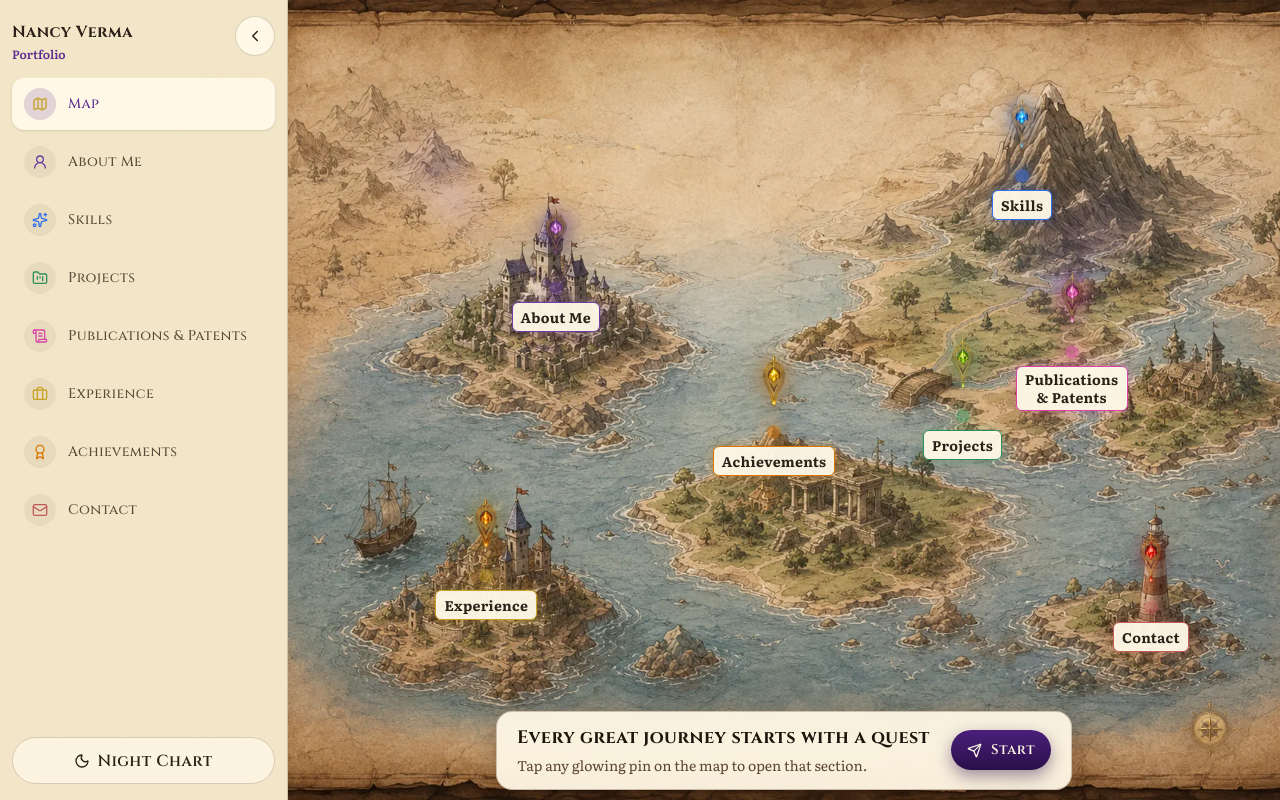
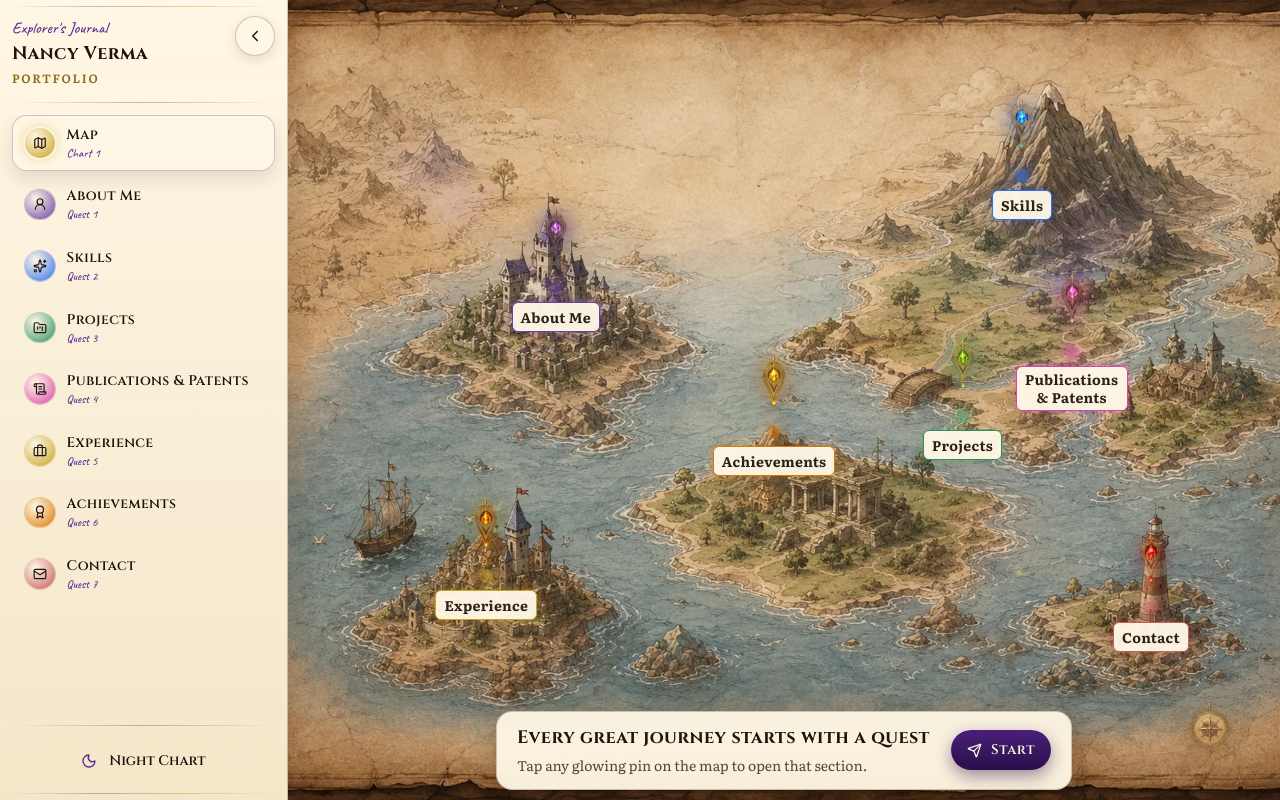
Before and after one commit to Nancy20052020/Nancy_portfolio_new, a Next.js app: page / in a window 1280 px wide. Built offline with nearby package versions, Linux system fonts and the light colour scheme.

Commit message:
Restyle sidebar as a parchment quest journal
Replace the plain panel with aged parchment textures, gem-colored
quest markers, and Explorer's Journal branding so navigation matches
the map theme.

Co-authored-by: Nancy20052020 <Nancy20052020@users.noreply.github.com>

```diff
--- a/src/app/globals.css
+++ b/src/app/globals.css
@@ -526,6 +526,105 @@ button[aria-current="page"] .map-quest-pin {
   animation: pin-ground-pulse 2.4s ease-in-out infinite;
 }
 
+/* Quest journal sidebar — parchment panel matching the map theme */
+.quest-sidebar {
+  background:
+    linear-gradient(180deg, rgba(255, 248, 230, 0.97), rgba(243, 230, 201, 0.95)),
+    repeating-linear-gradient(
+      -8deg,
+      transparent,
+      transparent 12px,
+      rgba(90, 60, 30, 0.03) 12px,
+      rgba(90, 60, 30, 0.03) 13px
+    );
+  border-right: 1.5px solid rgba(90, 60, 30, 0.28);
+  box-shadow: 8px 0 28px rgba(40, 20, 10, 0.18);
+}
+
+.quest-sidebar-inner {
+  position: relative;
+}
+
+.quest-sidebar-inner::before,
+.quest-sidebar-inner::after {
+  content: "";
+  position: absolute;
+  left: 0.65rem;
+  right: 0.65rem;
+  height: 1px;
+  background: linear-gradient(90deg, transparent, rgba(91, 45, 145, 0.35), rgba(201, 162, 39, 0.45), transparent);
+  pointer-events: none;
+}
+
+.quest-sidebar-inner::before {
+  top: 0.35rem;
+}
+
+.quest-sidebar-inner::after {
+  bottom: 0.35rem;
+}
+
+.quest-sidebar-rule {
+  height: 1px;
+  background: linear-gradient(90deg, transparent, rgba(90, 60, 30, 0.35), transparent);
+}
+
+.quest-sidebar-icon-btn {
+  display: inline-flex;
+  min-height: 2.5rem;
+  min-width: 2.5rem;
+  align-items: center;
+  justify-content: center;
+  border-radius: 999px;
+  border: 1.5px solid rgba(90, 60, 30, 0.28);
+  background: color-mix(in srgb, #fff8e6 90%, transparent);
+  color: #1f140c;
+  box-shadow: 0 4px 12px rgba(40, 20, 10, 0.12);
+}
+
+.quest-nav-item {
+  display: flex;
+  min-height: 2.85rem;
+  align-items: center;
+  gap: 0.75rem;
+  border-radius: 0.9rem;
+  border: 1px solid transparent;
+  padding: 0.55rem 0.75rem;
+  text-align: left;
+  transition: background 0.2s ease, border-color 0.2s ease, transform 0.2s ease, box-shadow 0.2s ease;
+  background: transparent;
+  cursor: pointer;
+}
+
+.quest-nav-item:hover {
+  background: rgba(255, 248, 230, 0.72);
+  border-color: rgba(90, 60, 30, 0.16);
+  transform: translateY(-1px);
+}
+
+.quest-nav-item-active {
+  background: color-mix(in srgb, #fff8e6 92%, transparent);
+  border-color: rgba(91, 45, 145, 0.28);
+  box-shadow: 0 8px 18px rgba(40, 20, 10, 0.12);
+}
+
+.quest-nav-gem {
+  display: inline-flex;
+  height: 1.85rem;
+  width: 1.85rem;
+  flex-shrink: 0;
+  align-items: center;
+  justify-content: center;
+  border-radius: 999px;
+}
+
+.quest-mobile-bar {
+  background: color-mix(in srgb, #fff8e6 92%, transparent);
+  border-bottom: 1.5px solid rgba(90, 60, 30, 0.22);
+  box-shadow: 0 8px 18px rgba(40, 20, 10, 0.1);
+  backdrop-filter: blur(8px);
+}
+
 .sr-only {
   position: absolute;
   width: 1px;
--- a/src/components/PortfolioApp.tsx
+++ b/src/components/PortfolioApp.tsx
@@ -91,19 +91,19 @@ export function PortfolioApp() {
       />
 
       <div
-        className={`transition-[padding] duration-300 ${collapsed ? "md:pl-[4.5rem]" : "md:pl-[18rem]"}`}
+        className={`transition-[padding] duration-300 ${collapsed ? "md:pl-[4.75rem]" : "md:pl-[18rem]"}`}
       >
-        <div className="sticky top-0 z-30 flex items-center justify-between gap-3 border-b border-[color:var(--card-border)] bg-[color:var(--sidebar)]/90 px-4 py-3 backdrop-blur safe-top md:hidden">
+        <div className="quest-mobile-bar sticky top-0 z-30 flex items-center justify-between gap-3 px-4 py-3 safe-top md:hidden">
           <button
             type="button"
-            className="btn-ghost !px-3"
+            className="quest-sidebar-icon-btn !min-h-10 !min-w-auto gap-2 !rounded-full !px-3"
             onClick={() => setMobileOpen(true)}
             aria-label="Open quest menu"
           >
             <Menu size={18} />
             Menu
           </button>
-          <p className="font-[family-name:var(--font-cinzel)] text-sm font-semibold tracking-wide">
+          <p className="font-[family-name:var(--font-cinzel)] text-sm font-semibold tracking-wide text-[#1f140c]">
             Nancy Verma
           </p>
         </div>
--- a/src/components/Sidebar.tsx
+++ b/src/components/Sidebar.tsx
@@ -48,45 +48,48 @@ export function Sidebar({
   onToggleCollapsed,
 }: SidebarProps) {
   const { theme, toggleTheme } = useTheme();
-  const items = [{ id: "map" as QuestId, label: "Map", pinColor: "var(--gold)" }, ...QUESTS];
+  const items = [{ id: "map" as QuestId, label: "Map", pinColor: "#c9a227" }, ...QUESTS];
 
   return (
     <>
       {mobileOpen && (
         <button
           type="button"
-          className="fixed inset-0 z-40 bg-black/45 md:hidden"
+          className="fixed inset-0 z-40 bg-[rgba(40,20,10,0.45)] md:hidden"
           aria-label="Close navigation overlay"
           onClick={onCloseMobile}
         />
       )}
 
       <aside
-        className={`fixed left-0 top-0 z-50 flex h-full flex-col border-r border-[color:var(--card-border)] bg-[color:var(--sidebar)] shadow-xl transition-all duration-300 ${
-          collapsed ? "md:w-[4.5rem]" : "md:w-[18rem]"
+        className={`quest-sidebar fixed left-0 top-0 z-50 flex h-full flex-col transition-all duration-300 ${
+          collapsed ? "md:w-[4.75rem]" : "md:w-[18rem]"
         } w-[min(18rem,86vw)] ${
           mobileOpen ? "translate-x-0" : "-translate-x-full md:translate-x-0"
         }`}
         aria-label="Quest navigation"
       >
+        <div className="quest-sidebar-inner flex h-full flex-col">
           <div
             className={`flex items-start gap-2 px-3 pt-4 ${
               collapsed ? "md:justify-center" : "justify-between"
             }`}
           >
             <div className={`min-w-0 ${collapsed ? "md:hidden" : ""} flex-1 pt-1`}>
-            <p className="font-[family-name:var(--font-cinzel)] text-base font-extrabold tracking-wide text-[color:var(--parchment-ink)]">
+              <p className="font-[family-name:var(--font-caveat)] text-base leading-none text-[#5b2d91]">
+                Explorer&apos;s Journal
+              </p>
+              <p className="mt-1 font-[family-name:var(--font-cinzel)] text-lg font-extrabold tracking-wide text-[#1f140c]">
                 {profile.brand}
               </p>
-            <p className="mt-0.5 text-xs font-semibold text-[color:var(--banner)]">
+              <p className="mt-0.5 text-xs font-semibold uppercase tracking-[0.14em] text-[#8a6a1a]">
                 {profile.tagline}
               </p>
             </div>
 
-          {/* Mobile: close only. Desktop: collapse only. Never both. */}
             <button
               type="button"
-            className="inline-flex min-h-10 min-w-10 items-center justify-center rounded-full border border-[color:var(--card-border)] bg-[color:var(--surface-elevated)] text-[color:var(--parchment-ink)] md:hidden"
+              className="quest-sidebar-icon-btn md:!hidden"
               onClick={onCloseMobile}
               aria-label="Close menu"
             >
@@ -94,7 +97,7 @@ export function Sidebar({
             </button>
             <button
               type="button"
-            className="hidden min-h-10 min-w-10 items-center justify-center rounded-full border border-[color:var(--card-border)] bg-[color:var(--surface-elevated)] text-[color:var(--parchment-ink)] md:inline-flex"
+              className="quest-sidebar-icon-btn !hidden md:!inline-flex"
               onClick={onToggleCollapsed}
               aria-label={collapsed ? "Expand sidebar" : "Collapse sidebar"}
               aria-expanded={!collapsed}
@@ -105,19 +108,24 @@ export function Sidebar({
 
           {collapsed && (
             <div className="mt-3 hidden justify-center md:flex" aria-hidden>
-            <span className="font-[family-name:var(--font-cinzel)] text-[0.65rem] font-bold tracking-widest text-[color:var(--banner)]">
+              <span className="font-[family-name:var(--font-cinzel)] text-[0.7rem] font-bold tracking-[0.2em] text-[#5b2d91]">
                 NV
               </span>
             </div>
           )}
 
+          <div className={`mx-3 mt-4 ${collapsed ? "md:mx-2" : ""}`} aria-hidden>
+            <div className="quest-sidebar-rule" />
+          </div>
+
           <nav
-          className={`mt-4 flex flex-1 flex-col gap-1.5 overflow-y-auto px-3 pb-3 ${collapsed ? "md:px-2" : ""}`}
+            className={`mt-3 flex flex-1 flex-col gap-1.5 overflow-y-auto px-3 pb-3 ${collapsed ? "md:px-2" : ""}`}
             aria-label="Sections"
           >
-          {items.map((item) => {
+            {items.map((item, index) => {
               const Icon = ICONS[item.id] ?? Map;
               const active = current === item.id;
+              const pinColor = "pinColor" in item ? item.pinColor : "#c9a227";
               return (
                 <button
                   key={item.id}
@@ -127,32 +135,35 @@ export function Sidebar({
                     onNavigate(item.id);
                     onCloseMobile();
                   }}
-                className={`flex min-h-11 items-center gap-3 rounded-xl px-3 py-2.5 text-left transition-colors ${
-                  collapsed ? "md:justify-center md:px-2" : ""
-                } ${
-                  active
-                    ? "bg-[color:var(--surface-elevated)] text-[color:var(--nav-active)] shadow-sm"
-                    : "text-[color:var(--parchment-muted)] hover:bg-[color:var(--surface-elevated)] hover:text-[color:var(--parchment-ink)]"
+                  className={`quest-nav-item ${collapsed ? "md:justify-center md:px-2" : ""} ${
+                    active ? "quest-nav-item-active" : ""
                   }`}
                   aria-current={active ? "page" : undefined}
                 >
                   <span
-                  className="flex h-8 w-8 shrink-0 items-center justify-center rounded-full"
+                    className="quest-nav-gem"
                     style={{
-                    background: active
-                      ? "color-mix(in srgb, var(--banner) 18%, transparent)"
-                      : "color-mix(in srgb, var(--parchment-ink) 6%, transparent)",
-                    color: "pinColor" in item ? item.pinColor : "var(--gold)",
+                      background: `radial-gradient(circle at 35% 30%, #fff8e6, ${pinColor})`,
+                      boxShadow: active
+                        ? `0 0 0 2px rgba(255,248,230,0.9), 0 0 12px ${pinColor}88`
+                        : `0 0 0 1px ${pinColor}55`,
                     }}
                   >
-                  <Icon size={16} aria-hidden />
+                    <Icon size={14} aria-hidden color="#1f140c" />
                   </span>
-                <span
-                  className={`font-[family-name:var(--font-cinzel)] text-sm tracking-wide ${
-                    collapsed ? "md:hidden" : ""
-                  }`}
-                >
+                  <span className={`min-w-0 ${collapsed ? "md:hidden" : ""}`}>
+                    <span className="block font-[family-name:var(--font-cinzel)] text-sm font-semibold tracking-wide text-[#1f140c]">
                       {item.label}
+                    </span>
+                    {item.id !== "map" && "questNumber" in item ? (
+                      <span className="block font-[family-name:var(--font-caveat)] text-xs text-[#5b2d91]">
+                        Quest {item.questNumber}
+                      </span>
+                    ) : (
+                      <span className="block font-[family-name:var(--font-caveat)] text-xs text-[#5b2d91]">
+                        Chart {index + 1}
+                      </span>
+                    )}
                   </span>
                 </button>
               );
@@ -160,19 +171,26 @@ export function Sidebar({
           </nav>
 
           <div className={`px-3 pb-4 ${collapsed ? "md:px-2" : ""}`}>
+            <div className="quest-sidebar-rule mb-3" aria-hidden />
             <button
               type="button"
               onClick={toggleTheme}
-            className={`btn-ghost w-full ${collapsed ? "md:justify-center md:!px-2" : "justify-center"}`}
+              className={`quest-nav-item w-full ${collapsed ? "md:justify-center md:!px-2" : "justify-center"}`}
               aria-label={theme === "light" ? "Switch to dark theme" : "Switch to light theme"}
               title={theme === "light" ? "Night Chart" : "Day Chart"}
               suppressHydrationWarning
             >
-            {theme === "light" ? <Moon size={16} /> : <Sun size={16} />}
-            <span className={collapsed ? "md:hidden" : ""} suppressHydrationWarning>
+              {theme === "light" ? <Moon size={16} color="#5b2d91" /> : <Sun size={16} color="#a67c1a" />}
+              <span
+                className={`font-[family-name:var(--font-cinzel)] text-sm font-semibold text-[#1f140c] ${
+                  collapsed ? "md:hidden" : ""
+                }`}
+                suppressHydrationWarning
+              >
                 {theme === "light" ? "Night Chart" : "Day Chart"}
               </span>
             </button>
+          </div>
         </div>
       </aside>
     </>
```
Lines whose indentation alone changed are shown as unchanged.
